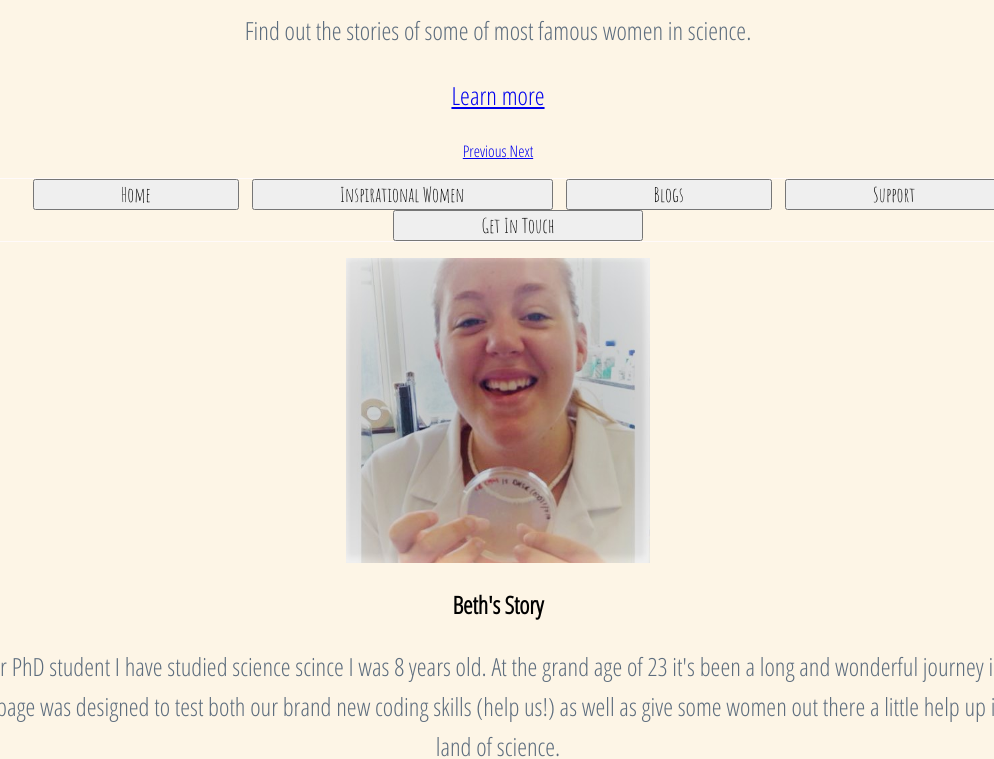
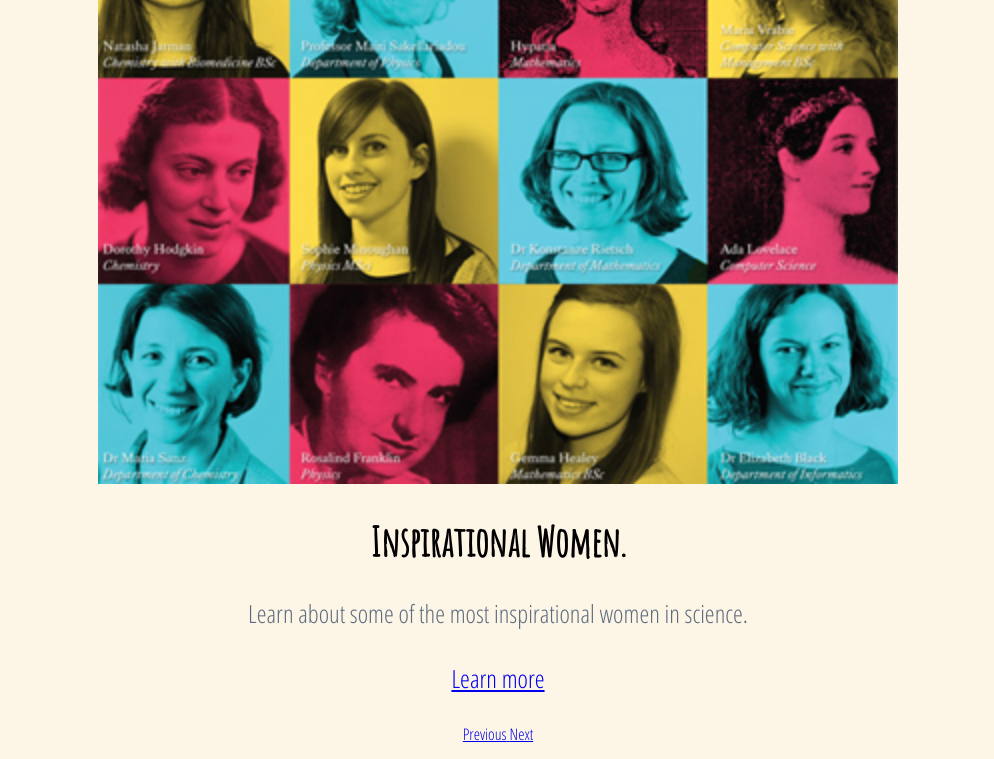
Before and after one commit to BiffyH/BiffyH.github.io, a plain HTML site: page index.html in a window 1280 px wide. Shown: the part 621-1380 px from the top of the page, without its empty margins (142-1136 px from the left). Drawn offline with nearby package versions, Linux system fonts and the light colour scheme; some icons are missing.

Commit message:
Second carosel

```diff
--- a/index.html
+++ b/index.html
@@ -10,12 +10,12 @@
   <meta name="viewport" content="width=device-width, initial-scale=1">
   <script src="https://ajax.googleapis.com/ajax/libs/jquery/3.1.1/jquery.min.js"></script>
   <script src="https://maxcdn.bootstrapcdn.com/bootstrap/3.3.7/js/bootstrap.min.js"></script>
-
+<link href="carousel.css" rel="stylesheet">
 	</head>
 	<body>
+
 	<div class="nav">
       <div class="container">
-
       </div>
     </div>
     <div id="myCarousel" class="carousel slide" data-ride="carousel">
@@ -35,12 +35,12 @@
             </div>
           </div>
         </div>
-<div class="item">
-          <img class="second-slide" src="famous_women_in_science" alt="Inspirational women">
+        <div class="item">
+          <img class="second-slide" src="famous_women_in_science.jpg" alt="Inspirational Women" width="800">
           <div class="container">
             <div class="carousel-caption">
-              <h1>Famous Women in Science.</h1>
-              <p>Find out the stories of some of most famous women in science.</p>
+              <h1>Inspirational Women.</h1>
+              <p>Learn about some of the most inspirational women in science.</p>
               <p><a class="btn btn-lg btn-primary" href="#" role="button">Learn more</a></p>
             </div>
           </div>
@@ -53,6 +53,7 @@
         <span class="glyphicon glyphicon-chevron-right" aria-hidden="true"></span>
         <span class="sr-only">Next</span>
       </a>
+    </div>
   <script>
   (function(i,s,o,g,r,a,m){i['GoogleAnalyticsObject']=r;i[r]=i[r]||function(){
   (i[r].q=i[r].q||[]).push(arguments)},i[r].l=1*new Date();a=s.createElement(o),
```
